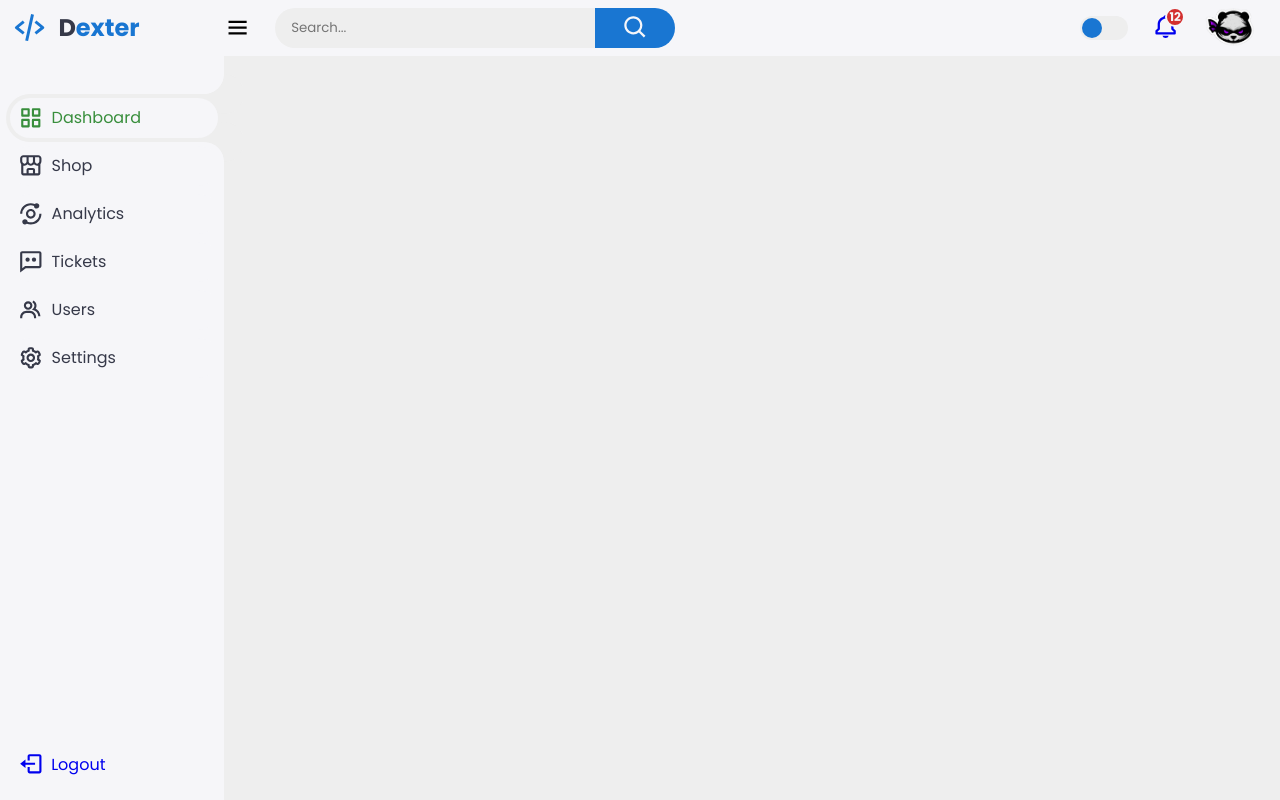
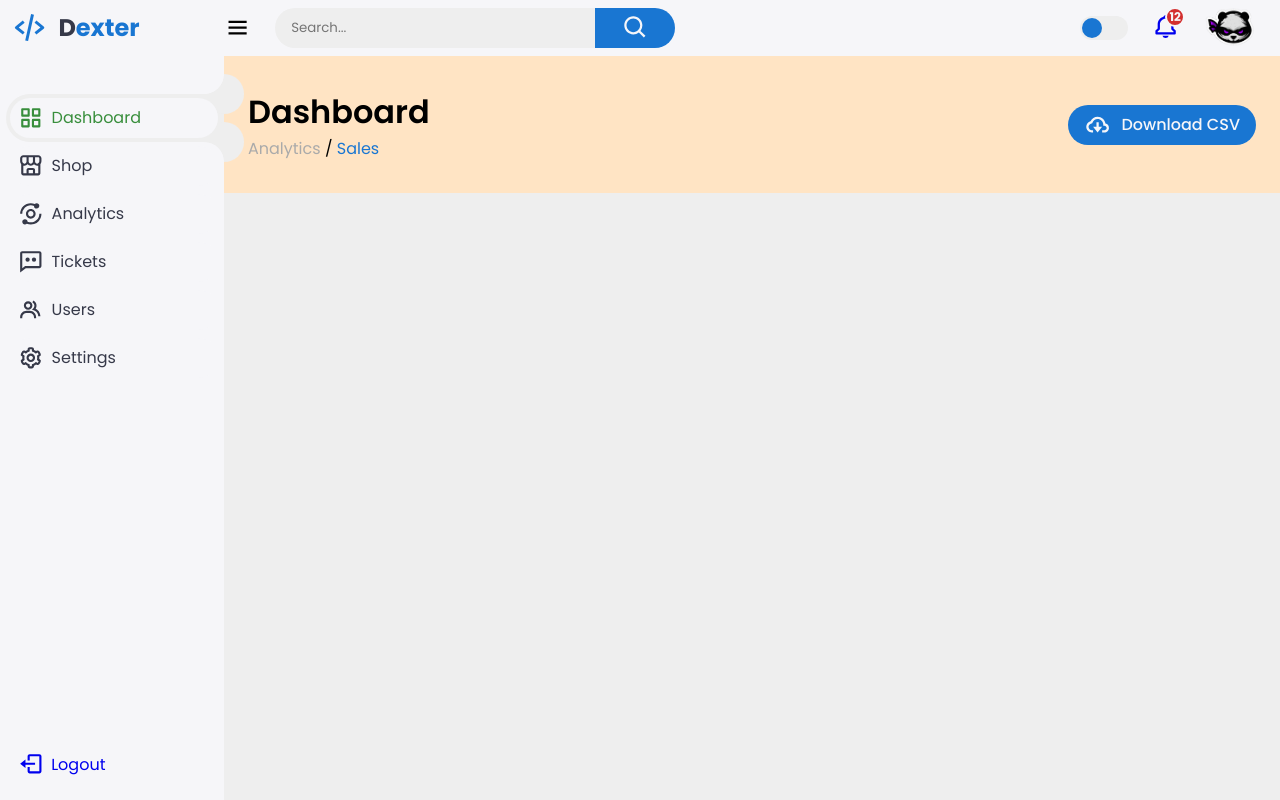
Before and after one commit to dexter2k8/responsive-dashboard, a React (Vite) app: page / in a window 1280 px wide. Built offline with nearby package versions, Linux system fonts and the light colour scheme.

Commit message:
implemented main header

```diff
--- a/src/App.tsx
+++ b/src/App.tsx
@@ -2,6 +2,7 @@ import { useState } from "react";
 import "./App.css";
 import Header from "./components/Header";
 import Sidebar from "./components/Sidebar";
+import Main from "./components/Main";
 
 function App() {
   const [collapsed, setCollapsed] = useState(false);
@@ -11,6 +12,7 @@ function App() {
       <Sidebar collapsed={collapsed} />
       <div className="content">
         <Header onMenuClick={() => setCollapsed(!collapsed)} />
+        <Main />
       </div>
     </div>
   );
--- /dev/null
+++ b/src/assets/icons/BxCloudDownload.tsx
@@ -0,0 +1,13 @@
+import type { SVGProps } from "react";
+
+export function BxCloudDownload(props: SVGProps<SVGSVGElement>) {
+  return (
+    <svg xmlns="http://www.w3.org/2000/svg" width="1em" height="1em" viewBox="0 0 24 24" {...props}>
+      <path
+        fill="currentColor"
+        d="M18.948 11.112C18.511 7.67 15.563 5 12.004 5c-2.756 0-5.15 1.611-6.243 4.15c-2.148.642-3.757 2.67-3.757 4.85c0 2.757 2.243 5 5 5h1v-2h-1c-1.654 0-3-1.346-3-3c0-1.404 1.199-2.757 2.673-3.016l.581-.102l.192-.558C8.153 8.273 9.898 7 12.004 7c2.757 0 5 2.243 5 5v1h1c1.103 0 2 .897 2 2s-.897 2-2 2h-2v2h2c2.206 0 4-1.794 4-4a4.008 4.008 0 0 0-3.056-3.888"
+      ></path>
+      <path fill="currentColor" d="M13.004 14v-4h-2v4h-3l4 5l4-5z"></path>
+    </svg>
+  );
+}
--- /dev/null
+++ b/src/components/Main/components/MainHeader/index.tsx
@@ -0,0 +1,19 @@
+import "./styles.css";
+import { BxCloudDownload } from "../../../../assets/icons/BxCloudDownload";
+
+export default function MainHeader() {
+  return (
+    <div className="header">
+      <div className="breadcrumb">
+        <h1>Dashboard</h1>
+        <a href="#">Analytics</a>
+        <span> / </span>
+        <a href="#">Sales</a>
+      </div>
+      <a href="#" className="report">
+        <BxCloudDownload />
+        <span>Download CSV</span>
+      </a>
+    </div>
+  );
+}
--- /dev/null
+++ b/src/components/Main/components/MainHeader/styles.css
@@ -0,0 +1,31 @@
+.header {
+  display: flex;
+  align-items: center;
+  justify-content: space-between;
+}
+
+.header .breadcrumb a {
+  color: var(--dark-grey);
+}
+
+.header .breadcrumb a:last-child {
+  color: var(--primary);
+  pointer-events: none;
+}
+
+.header .report {
+  height: 2.5rem;
+  padding: 0 1rem;
+  border-radius: 2rem;
+  background: var(--primary);
+  color: var(--light);
+  display: flex;
+  align-items: center;
+  justify-content: center;
+  gap: 10px;
+  font-weight: 500;
+}
+
+.header .report svg {
+  font-size: 1.7rem;
+}
--- /dev/null
+++ b/src/components/Main/index.tsx
@@ -0,0 +1,10 @@
+import MainHeader from "./components/MainHeader";
+import "./styles.css";
+
+export default function Main() {
+  return (
+    <main>
+      <MainHeader />
+    </main>
+  );
+}
--- /dev/null
+++ b/src/components/Main/styles.css
@@ -0,0 +1,4 @@
+main {
+  background-color: bisque;
+  padding: 2rem 1.5rem;
+}
--- a/src/index.css
+++ b/src/index.css
@@ -43,3 +43,8 @@ a {
 li {
   list-style: none;
 }
+
+h1 {
+  font-size: 2rem;
+  font-weight: 600;
+}
```
